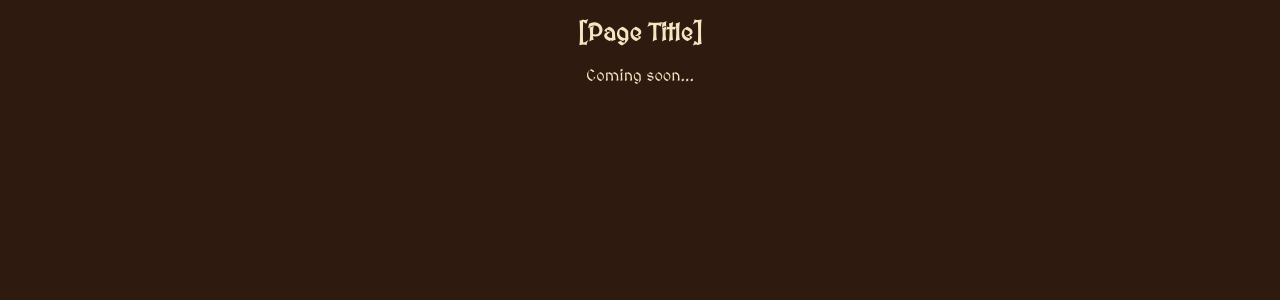
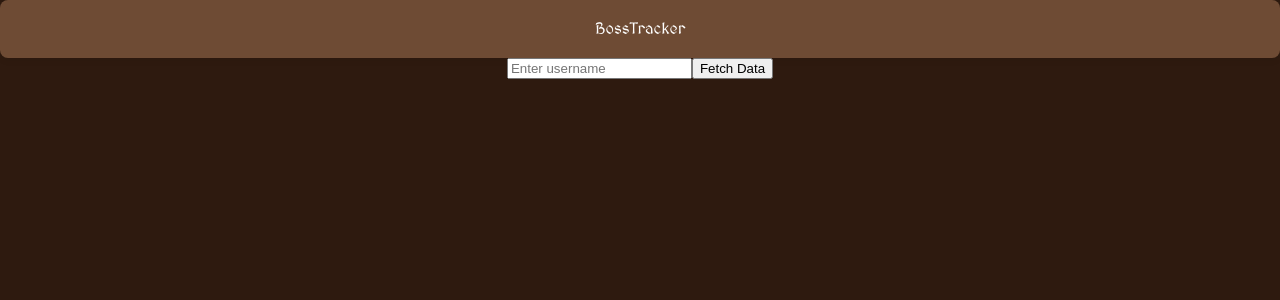
Before and after one commit to urmentrut/kasper-webbprojekt, a React (Vite) app in the folder frontend/: page /BossTracker in a window 1280 px wide. Shown: the top 300 px of the page. Built offline with nearby package versions, Linux system fonts and the light colour scheme.

Commit message:
BossTracker, Under-page

```diff
--- a/frontend/src/pages/BossTracker.jsx
+++ b/frontend/src/pages/BossTracker.jsx
@@ -1,12 +1,55 @@
-import React from 'react';
+import { useState } from "react";
 
-const BossTracker = () => {
+const bosses = [
+  "Zulrah", "Vorkath", "Kraken", "Cerberus", "Kree'arra",
+  "General Graardor", "Zamorak", "Saradomin", "The Nightmare"
+];
+
+export default function BossTracker() {
+  const [username, setUsername] = useState("");
+  const [data, setData] = useState(null);
+
+  const fetchMockData = () => {
+    const mockData = bosses.map(boss => ({
+      name: boss,
+      kills: Math.floor(Math.random() * 500) // Random kills between 0-500
+    }));
+    setData(mockData);
+  };
+
   return (
-    <div>
-      <h2>[Page Title]</h2>
-      <p>Coming soon...</p>
+    <div className="min-h-screen bg-[#272727] text-gold flex flex-col items-center p-6">
+      {/* BossTracker Box with the same light brown color from your CSS */}
+      <div className="home-header mb-6">
+        BossTracker
+      </div>
+
+      <div className="mb-4">
+        <input
+          className="bg-gray-800 text-white border border-gray-600 p-2 rounded-md"
+          placeholder="Enter username"
+          value={username}
+          onChange={(e) => setUsername(e.target.value)}
+        />
+        <button
+          className="bg-gold text-black p-2 rounded-md mt-2 ml-2"
+          onClick={fetchMockData}
+        >
+          Fetch Data
+        </button>
+      </div>
+
+      {data && (
+        <div className="grid grid-cols-1 md:grid-cols-2 gap-4 w-full max-w-xl">
+          {data.map((boss) => (
+            <div key={boss.name} className="bg-gray-800 text-white p-4 rounded-lg shadow-lg">
+              {/* Boss name in gold */}
+              <h2 className="text-xl font-semibold text-gold">{boss.name}</h2>
+              <p className="text-lg">Kills: {boss.kills}</p>
+            </div>
+          ))}
+        </div>
+      )}
     </div>
   );
-};
-
-export default BossTracker;
+}
```
